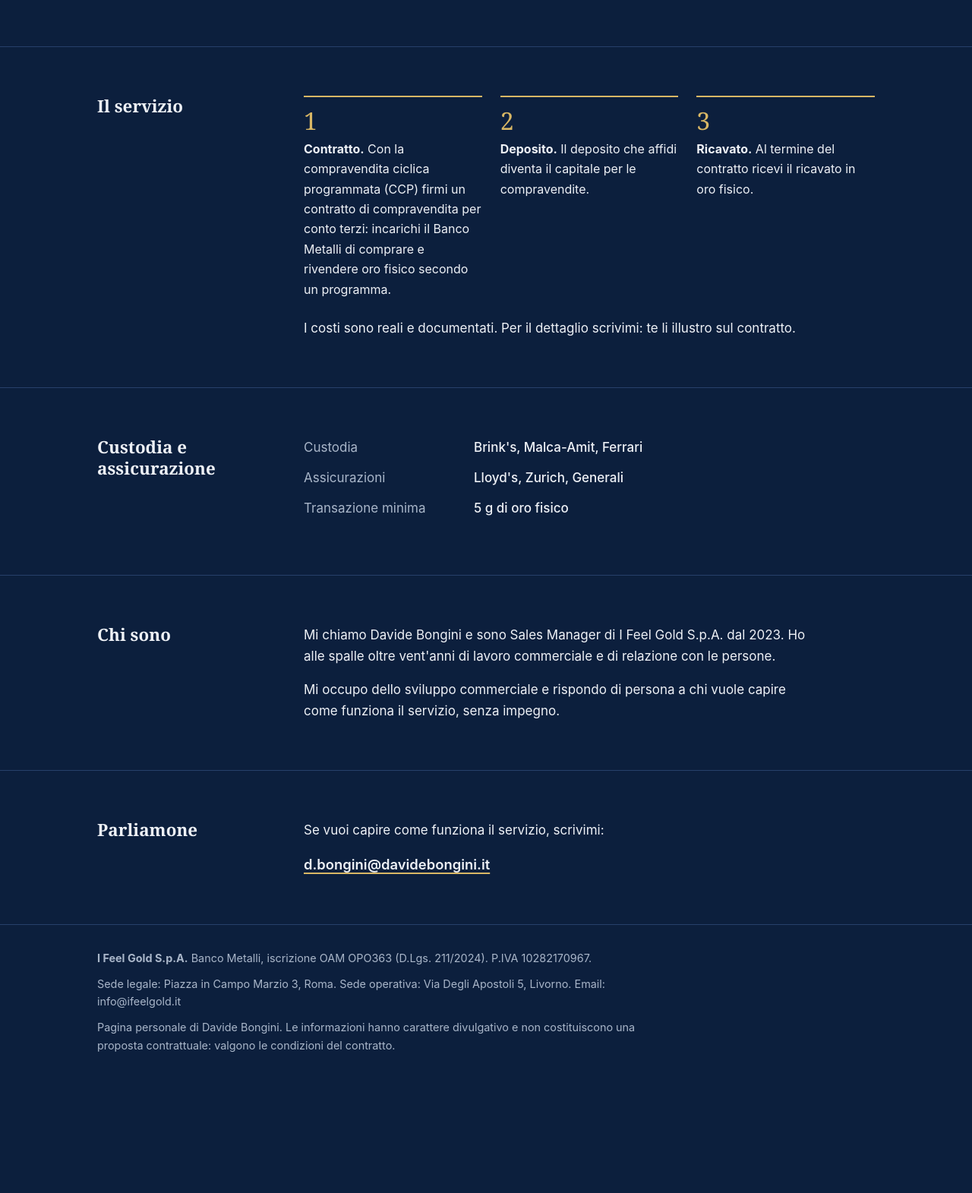
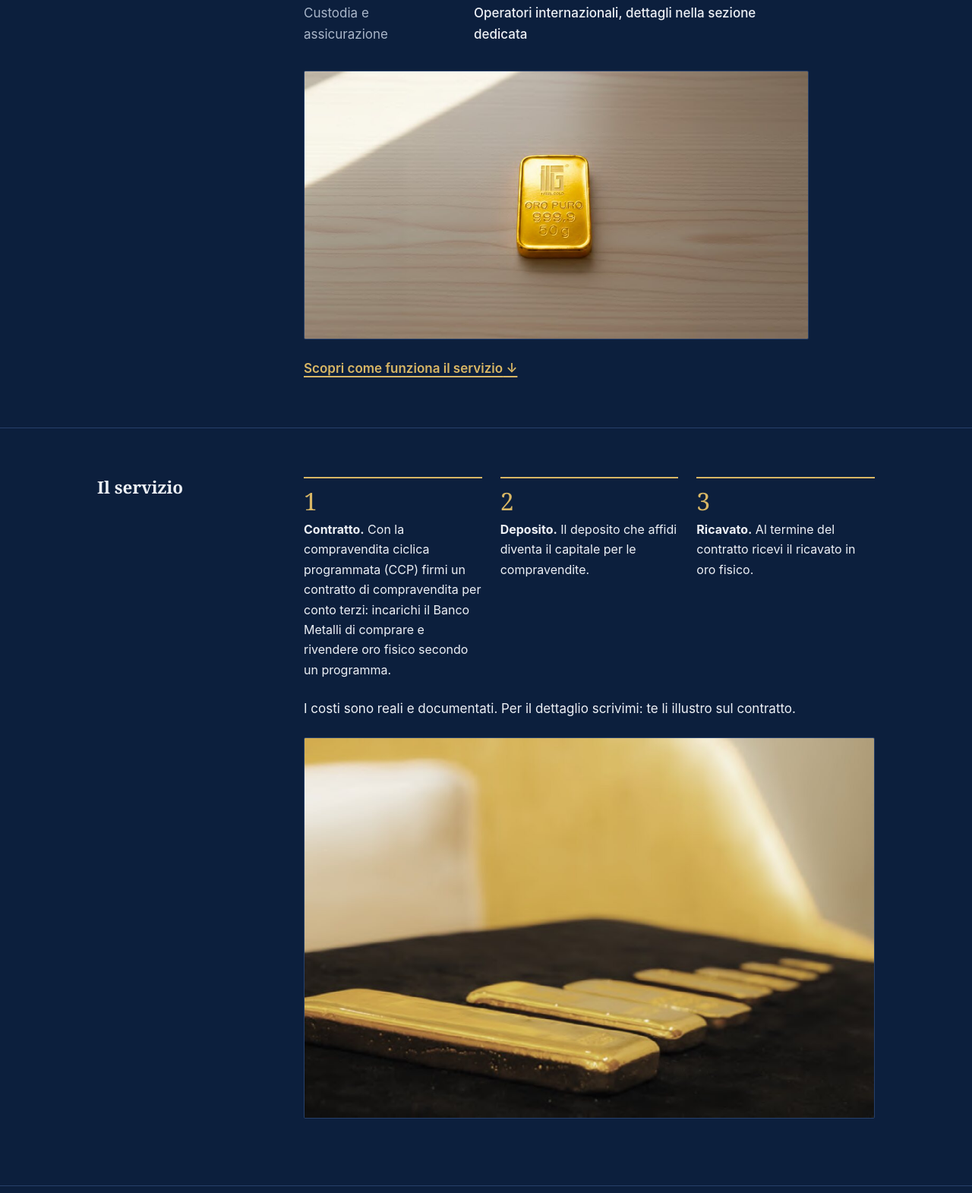
Before and after one commit to davidebongini-beep/davidebongini-it, a plain HTML site: page index.html in a window 1280 px wide. Shown: the part 1049-2620 px from the top of the page at 76% size. Before the commit the page ends 2495 px from the top, so only its background shows below. Drawn offline with Linux system fonts and the light colour scheme.

Commit message:
Update index.html

```diff
--- a/index.html
+++ b/index.html
@@ -68,6 +68,10 @@
   }
   .btn:hover { background: transparent; color: var(--ink); }
   .hero h1 { max-width: 24ch; }
+  @media (min-width: 56rem) { .hero .wrap { grid-template-columns: 1.15fr .85fr; gap: 3rem; } }
+  figure.shot { margin: 0; }
+  figure.shot img { display: block; width: 100%; height: auto; border-radius: 2px; border: 1px solid var(--line); }
+  #azienda figure.shot, #servizio figure.shot { margin: 1.5rem 0; }
   .hero .wrap > div { border-left: 3px solid var(--brass); padding-left: clamp(1rem, 3vw, 2rem); }
 
   section.block { border-top: 1px solid var(--line); padding: clamp(2.25rem, 5vw, 4rem) 0; }
@@ -133,6 +137,9 @@
         <p class="lead">Come funziona la compravendita ciclica programmata, spiegata passo per passo da chi se ne occupa direttamente.</p>
         <a class="btn" href="mailto:d.bongini@davidebongini.it">Scrivimi</a>
       </div>
+      <figure class="shot">
+        <img src="img/ifg-lingotti.jpg" alt="Tre lingotti d'oro con il marchio I Feel Gold, su un piano nero davanti al logo" width="1078" height="666" fetchpriority="high">
+      </figure>
     </div>
   </section>
 
@@ -148,6 +155,9 @@
           <dt>Sede legale</dt><dd>Roma</dd>
           <dt>Custodia e assicurazione</dt><dd>Operatori internazionali, dettagli nella sezione dedicata</dd>
         </dl>
+        <figure class="shot">
+          <img src="img/ifg-lingotto-50g.jpg" alt="Lingotto d'oro 999,9 con il marchio I Feel Gold appoggiato su un tavolo" width="1079" height="573" loading="lazy">
+        </figure>
         <p><a class="more" href="#servizio">Scopri come funziona il servizio</a></p>
       </div>
     </div>
@@ -163,6 +173,9 @@
           <li><span class="n">3</span><p><strong>Ricavato.</strong> Al termine del contratto ricevi il ricavato in oro fisico.</p></li>
         </ol>
         <p>I costi sono reali e documentati. Per il dettaglio scrivimi: te li illustro sul contratto.</p>
+        <figure class="shot">
+          <img src="img/ifg-lingotti-nero.jpg" alt="Lingotti d'oro di diverso taglio allineati su un panno nero" width="1078" height="719" loading="lazy">
+        </figure>
       </div>
     </div>
   </section>
@@ -180,14 +193,10 @@
     </div>
   </section>
 
-  <section class="block about" id="chi-sono">
+  <section class="block about no-photo" id="chi-sono">
     <div class="wrap">
       <h2>Chi sono</h2>
       <div class="body person">
-        <figure>
-          <img src="foto.jpg" alt="Ritratto di Davide Bongini" width="440" height="550" loading="lazy"
-               onerror="this.closest('.about').classList.add('no-photo')">
-        </figure>
         <div>
           <p>Mi chiamo Davide Bongini e sono Sales Manager di I Feel Gold S.p.A. dal 2023. Ho alle spalle oltre vent'anni di lavoro commerciale e di relazione con le persone.</p>
           <p>Mi occupo dello sviluppo commerciale e rispondo di persona a chi vuole capire come funziona il servizio, senza impegno.</p>
```
